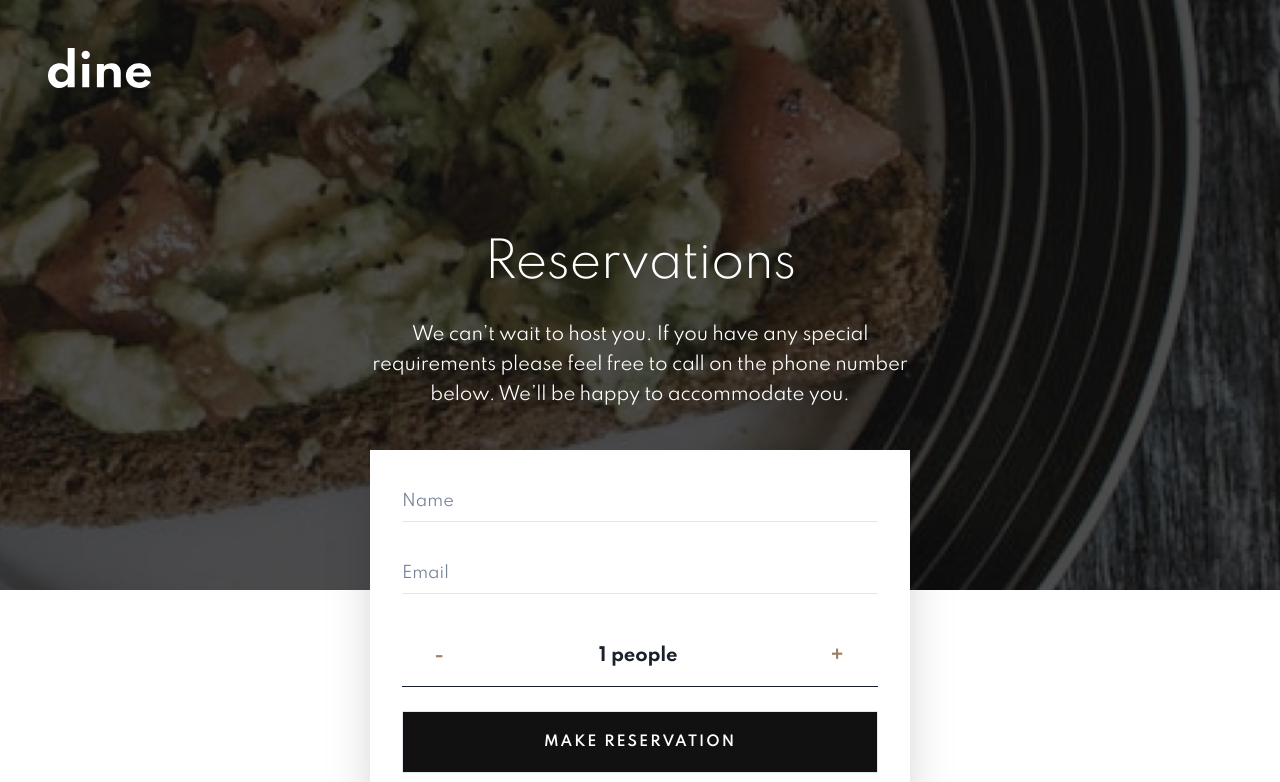
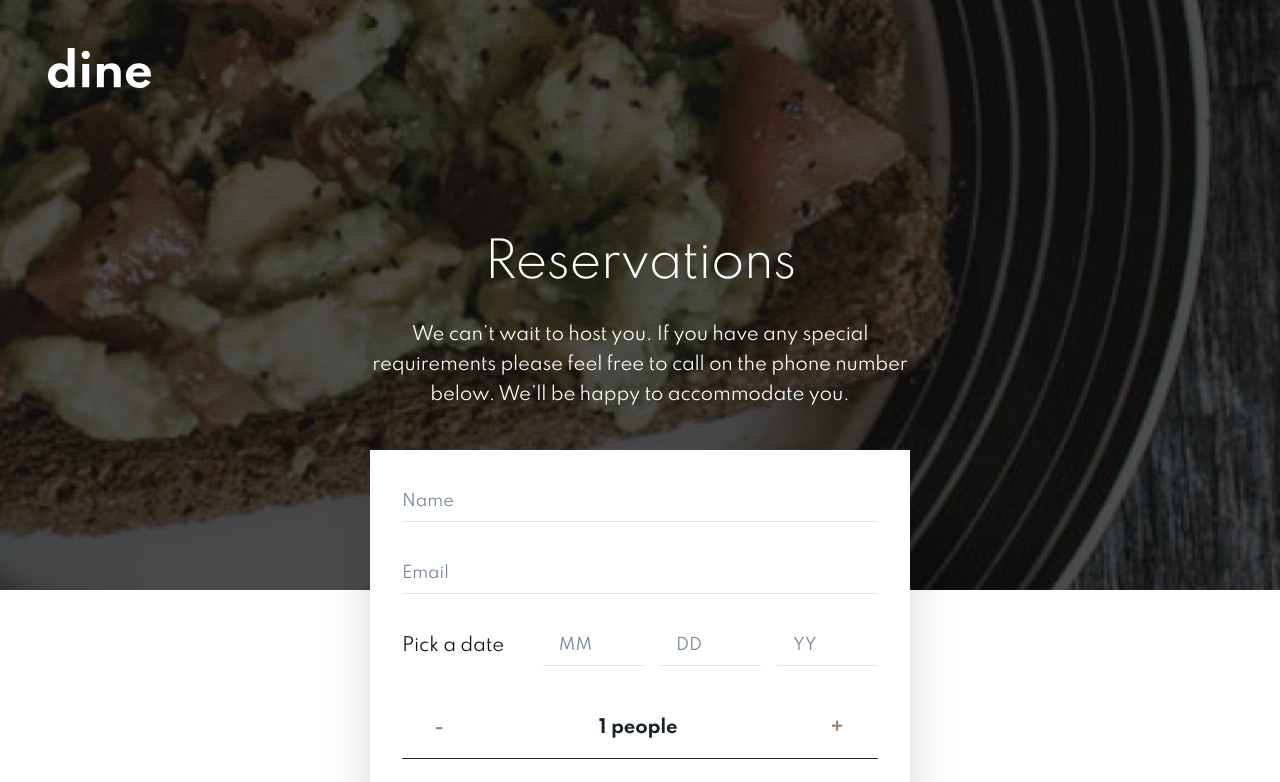
Before and after one commit to 0xShynn/frontendmentor-dine-restaurant-website, a Next.js app: page /booking in a window 1280 px wide. Shown: the top 782 px of the page. Built offline with nearby package versions, Linux system fonts and the light colour scheme.

Commit message:
updated: date inputs

```diff
--- a/components/ReservationForm.js
+++ b/components/ReservationForm.js
@@ -9,6 +9,8 @@ import {
   FormErrorMessage,
   Heading,
   Input,
+  Stack,
+  Text,
 } from '@chakra-ui/react';
 import { yupResolver } from '@hookform/resolvers/yup';
 import { useForm } from 'react-hook-form';
@@ -17,6 +19,9 @@ import * as yup from 'yup';
 const schema = yup.object().shape({
   name: yup.string().required('A name is required'),
   email: yup.string().email().required('An email is required'),
+  month: yup.number().required(),
+  day: yup.number().required(),
+  year: yup.number().required(),
 });
 
 const ReservationForm = () => {
@@ -38,6 +43,9 @@ const ReservationForm = () => {
     });
   }
 
+  console.log(errors);
+  const errorDate = errors.day || errors.month || errors.year;
+
   const [seats, setSeats] = useState(1);
 
   function handleSeatsDecrement() {
@@ -51,6 +59,8 @@ const ReservationForm = () => {
       setSeats(seats + 1);
     }
   }
+
+  const currentYear = new Date().getFullYear();
 
   return (
     <Box
@@ -104,6 +114,79 @@ const ReservationForm = () => {
           </Flex>
         </FormControl>
 
+        <Flex direction={{ base: 'column', md: 'row' }} mb="8">
+          <Flex w={{ md: '200px' }} direction="column" justify="center">
+            <Text
+              textStyle="body1"
+              color={errorDate ? 'red.500' : 'primary.codgray'}
+            >
+              Pick a date
+            </Text>
+            <Text fontSize="11px" color="red.500">
+              {(errors.day || errors.month || errors.year) &&
+                'This field is incomplete'}
+            </Text>
+          </Flex>
+          <Stack
+            direction={{ base: 'column', sm: 'row' }}
+            spacing="4"
+            w="full"
+            sx={{ input: { px: 4 } }}
+          >
+            <FormControl isInvalid={errors.month} id="month">
+              <Input
+                id="month"
+                type="number"
+                min="1"
+                max="12"
+                placeholder="MM"
+                _placeholder={{ color: 'gray.500' }}
+                bg="white"
+                color="primary.codgray"
+                fontSize="md"
+                {...register('month', {
+                  required: 'This is required',
+                })}
+                variant="flushed"
+              />
+            </FormControl>
+            <FormControl isInvalid={errors.day} id="day">
+              <Input
+                id="day"
+                type="number"
+                min="1"
+                max="31"
+                placeholder="DD"
+                _placeholder={{ color: 'gray.500' }}
+                bg="white"
+                color="primary.codgray"
+                fontSize="md"
+                {...register('day', {
+                  required: 'This is required',
+                })}
+                variant="flushed"
+              />
+            </FormControl>
+            <FormControl isInvalid={errors.year} id="year">
+              <Input
+                id="year"
+                type="number"
+                min={currentYear}
+                max={currentYear + 2}
+                placeholder="YY"
+                _placeholder={{ color: 'gray.500' }}
+                bg="white"
+                color="primary.codgray"
+                fontSize="md"
+                {...register('year', {
+                  required: 'This is required',
+                })}
+                variant="flushed"
+              />
+            </FormControl>
+          </Stack>
+        </Flex>
+
         <Flex
           mb="6"
           borderBottom="1px"
```
